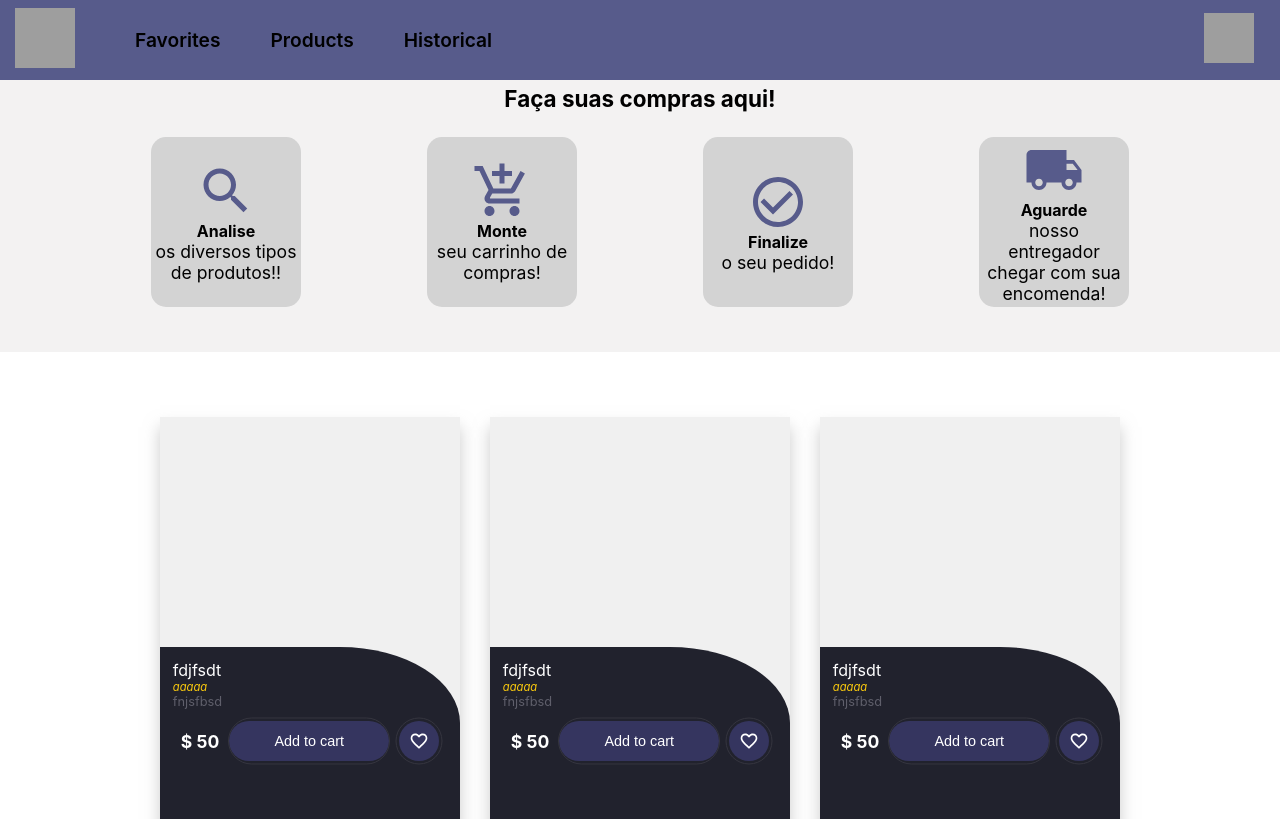
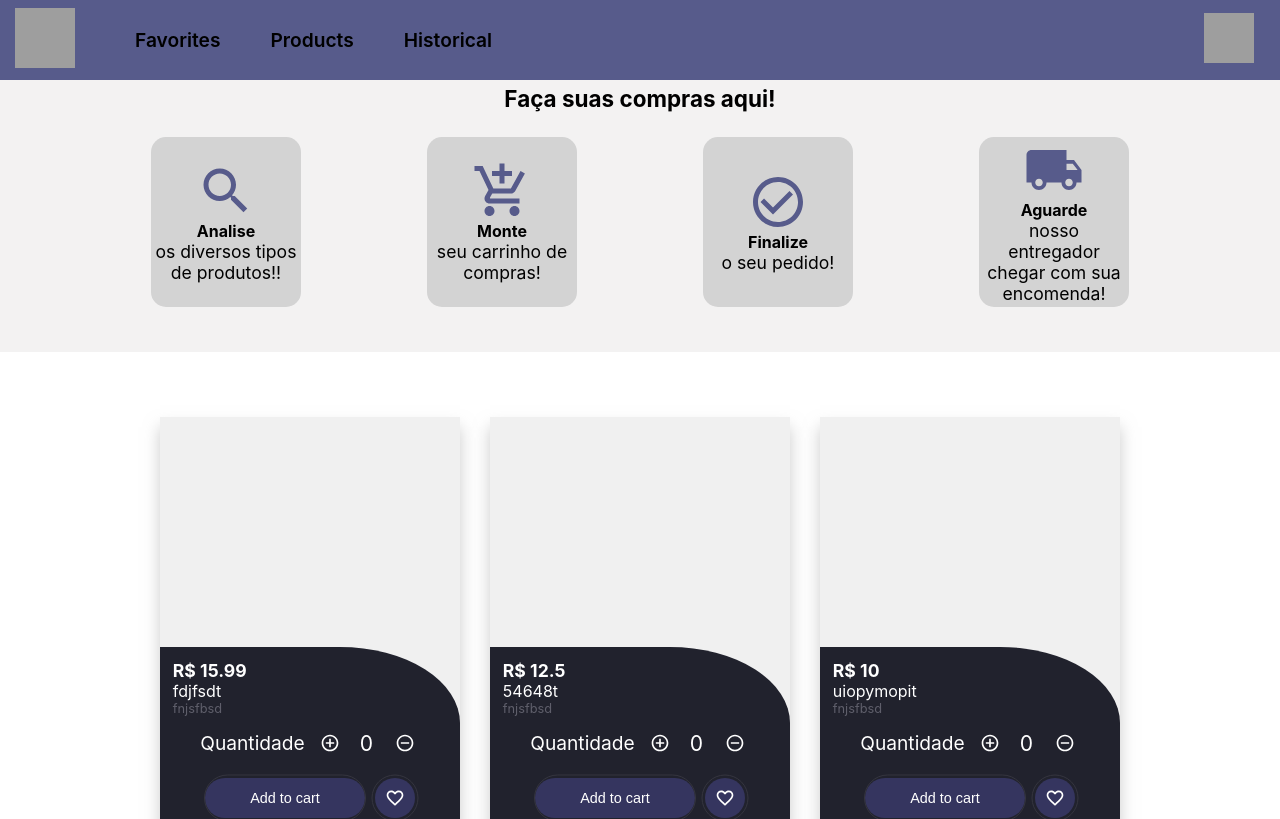
Before and after one commit to GabrielPelosi/react-commerce, a React (Create React App) app: page / in a window 1280 px wide. Shown: the top 819 px of the page. Built offline with nearby package versions, Linux system fonts and the light colour scheme; grey boxes are pictures that could not be loaded.

Commit message:
cart items, product cart new styles, remove prod from cart, clear cart and new styles for shop cart

```diff
--- a/src/App.tsx
+++ b/src/App.tsx
@@ -1,22 +1,27 @@
 import './App.scss';
-import {useState} from 'react'
+import { useState } from 'react'
 import Footer from './components/Footer/Footer';
 import Header from './components/Header/Header';
 import Navbar from './components/Navbar/Navbar';
 import ProductList from './components/ProductList/ProductList';
 import Cart from './components/Cart/Cart';
+import { CartProduct } from './types/CartProduct'
 
 function App() {
 
   const [cartMenuState, setCartMenuState] = useState<Boolean>(false)
+  const [cartItems, setCartItems] = useState<CartProduct[]>([])
 
   return (
     <>
 
       <Navbar cartMenuState={cartMenuState} setCartMenuState={setCartMenuState} />
-      <Cart cartMenuState={cartMenuState}/>
+      <Cart cartMenuState={cartMenuState} cartItems={cartItems} setCartItems={setCartItems} />
       <Header />
-      <ProductList />
+      <ProductList
+      cartItems={cartItems} setCartItems={setCartItems}
+      setCartMenuState={setCartMenuState}
+      />
       <Footer />
     </>
   );
--- /dev/null
+++ b/src/components/Cart/CartItem/CartItem.scss
@@ -0,0 +1,42 @@
+.card-cart-item{
+    color: #fff;
+    border: 1px solid orange;
+    border-radius: 15px;
+    margin-top: 10px;
+    border-radius: 15px;
+    width: 80%;
+    height: 130px;
+    margin-bottom: 15px;
+    display: flex;
+
+    .card-cart-item-image {
+        width: 100%;
+        height: 100px;
+        display: flex;
+        justify-content: center;
+        img{
+            margin-top: 10px;
+            width: 80%;
+            height: 110px;
+            border-radius: 50%;
+        }
+    }
+
+    .card-cart-items-details{
+        position: relative;
+        display: flex;
+        flex-wrap: wrap;
+        align-items: center;
+        justify-content: center;
+        font-size: 1.1em;
+        word-break: break-word;
+        width: 100%;
+        height: 86px;
+        margin-top: 25px;
+
+        .card-qnt-value{
+            margin-left: 5px;
+        }
+
+    }
+}
--- /dev/null
+++ b/src/components/Cart/CartItem/CartItem.tsx
@@ -0,0 +1,43 @@
+import React from 'react'
+import { ProductType } from '../../../types/Product'
+import { CartProduct } from '../../../types/CartProduct'
+import './CartItem.scss'
+import {HighlightOff} from '@material-ui/icons';
+
+type CartItemParam = {
+    id: number,
+    name: string,
+    price: number,
+    description: string,
+    quantity: number,
+    cartItems: CartProduct[],
+    setCartItems: Function
+}
+
+const CartItem = ({ id, name, price, description, quantity,cartItems,setCartItems }: CartItemParam) => {
+
+
+    return (
+        <>
+            <div className="card-cart-item">
+
+                <div className="card-cart-item-image">
+                    <img src="https://cdn0.iconfinder.com/data/icons/shopping-icons-rounded/110/Online-Shopping-512.png"
+                        alt="" />
+                </div>
+
+                <div className="card-cart-items-details">
+
+                    <span onClick={() => console.log(id)} className="card-qnt-label">Quantidade: </span>
+                    <span className="card-qnt-value">{quantity}  </span>
+
+
+                    <span className="card-total">Preço total:  {(price * quantity)}</span>
+                </div>
+                <HighlightOff onClick={() => setCartItems(cartItems.filter((item) => item.product.id !== id))} style={{margin: "5px", cursor: "pointer"}}/>
+            </div>
+        </>
+    )
+}
+
+export default CartItem
--- a/src/components/ProductList/Product/Product.scss
+++ b/src/components/ProductList/Product/Product.scss
@@ -6,7 +6,7 @@
     background: #f0f0f0;
     margin: 15px;
     .product-img {
-        width:300px;
+        width: 300px;
         height: 230px;
     }
 
@@ -19,27 +19,55 @@
         font-family: "Poppins", sans-serif;
         color: #fff;
 
+        .price {
+            display: block;
+            font-weight: 700;
+            font-size: 1.1rem;
+        }
+
         p {
             font-size: 0.8rem;
             color: #5f5f6b;
         }
     }
-
-    .rating {
-        font-size: 0.7rem;
-        color: #fdcc0d;
-    }
-
     .buttons {
-        height: 65px;
+        height: 55px;
         display: flex;
         align-items: center;
         justify-content: center;
 
-        .price {
-            font-weight: 700;
-            font-size: 1.1rem;
-            margin: 5px;
+        .qnt-input-container {
+            display: flex;
+            justify-content: space-evenly;
+            align-items: center;
+            font-size: 1.2em;
+            .qnt-title {
+                margin-right: 10px;
+            }
+            input::-webkit-outer-spin-button,
+            input::-webkit-inner-spin-button {
+                /* display: none; <- Crashes Chrome on hover */
+                -webkit-appearance: none;
+                margin: 0; /* <-- Apparently some margin are still there even though it's hidden */
+            }
+
+            input[type="number"] {
+                -webkit-appearance: none;
+                margin: 0;
+                -moz-appearance: textfield; /* Firefox */
+                width: 30px;
+
+                border: unset;
+                outline: none;
+                background-color: #21222d;
+                color: #fff;
+                font-size: 1.1em;
+                margin-left: 15px;
+            }
+
+            input[type="number"]:out-of-range{
+                border: solid 1px red;
+            }
         }
 
         .btn {
--- a/src/components/ProductList/Product/Product.tsx
+++ b/src/components/ProductList/Product/Product.tsx
@@ -1,33 +1,81 @@
+import {useState} from 'react'
 import React from 'react'
 import './Product.scss';
-import {FavoriteBorder} from '@material-ui/icons';
+import { FavoriteBorder, ControlPoint,Remove,RemoveCircleOutline } from '@material-ui/icons';
+import {CartProduct} from './../../../types/CartProduct'
+import {ProductType} from './../../../types/Product'
 
 
-type Prod = {
-    productTitle: string,
-    productDescription: string,
+type ProdParam = {
+    productObj: ProductType,
+    cartItems: CartProduct[],
+     setCartItems: Function,
+     setCartMenuState: Function,
 }
 
-const Product = ({productTitle, productDescription}: Prod) => {
+const Product = ({ productObj, cartItems, setCartItems, setCartMenuState }: ProdParam) => {
+
+    const [productQuantity, setProductQuantity] = useState<number>(0);
+
+    const addProdToCartMemoty = () => {
+        setCartMenuState(false)
+        if(productQuantity > 0){
+            const cartItem: CartProduct = {
+                product: productObj,
+                quantity: productQuantity,
+            }
+            if(cartItems.some(item => item.product.id === productObj.id)){
+                var index = cartItems.findIndex(item => item.product.id === productObj.id)
+                var flag = cartItems[index].quantity
+                if(flag + productQuantity <= 10){
+                    cartItems[index].quantity = productQuantity + cartItems[index].quantity
+                    setCartItems(cartItems)
+                }
+            }else  {
+                cartItems.push(cartItem)
+                setCartItems(cartItems)
+                console.log(cartItems)
+            }
+
+        }
+
+    }
+
+
     return (
         <div className="product-card">
             <div className="product-img">
 
             </div>
             <div className="product-detail">
-                <span>{productTitle}t</span>
-                <div className="rating">
-                    <i>a</i>
-                    <i>a</i>
-                    <i>a</i>
-                    <i>a</i>
-                    <i>a</i>
+                <span className="price" > R$ {productObj.price}</span>
+                <span>{productObj.name}t</span>
+                <p>{productObj.description}</p>
+
+                <div className="buttons">
+
+                    <div className="qnt-input-container">
+                        <span className="qnt-title">Quantidade</span>
+                        <ControlPoint onClick={()=> productQuantity >=10 ? setProductQuantity(10) :  setProductQuantity((productQuantity + 1))} style={{ fontSize: 20, color: "#fff", margin: "5px", cursor: "pointer" }}/>
+                        <input type="number" value={productQuantity} min="0" max="10"
+                        onChange={(event: any) => {
+                            if(event.target.value.lenght > 1){
+                                alert('eero')
+                            }else{
+                                setProductQuantity(event.target.value);
+                            }
+
+                          }}
+                          />
+                        <RemoveCircleOutline onClick={()=> productQuantity <=0 ? setProductQuantity(0) : setProductQuantity((productQuantity - 1))} style={{ fontSize: 20, color: "#fff", margin: "5px", marginTop: "5px", cursor: "pointer" }}/>
+
+                    </div>
+
                 </div>
-                <p>{productDescription}</p>
                 <div className="buttons">
-                    <span className="price"> $ 50</span>
-                    <button className="btn cart">Add to cart</button>
-                    <button className="btn bookmark"><FavoriteBorder style={{fontSize: 20}}/></button>
+                    <button onClick={() => addProdToCartMemoty()} className="btn cart">Add to cart</button>
+                    <button onClick={() => alert('added to fav')} className="btn bookmark"><FavoriteBorder style={{ fontSize: 20 }} /></button>
+
                 </div>
             </div>
         </div>
--- a/src/components/ProductList/ProductList.tsx
+++ b/src/components/ProductList/ProductList.tsx
@@ -1,37 +1,31 @@
 import React from 'react'
+import { CartProduct } from '../../types/CartProduct'
 import Product from './Product/Product'
 import './ProductList.scss'
+import { ProductType } from '../../types/Product'
 
-type Prod = {
-    productTitle: string,
-    productDescription: string,
+type ProductParam = {
+    cartItems: CartProduct[],
+     setCartItems: Function,
+     setCartMenuState: Function,
 }
 
-const ProductList = () => {
+const ProductList = ({cartItems, setCartItems, setCartMenuState}: ProductParam) => {
 
-    const products: Prod[] = [{
-        productTitle: "fdjfsd", productDescription:"fnjsfbsd"
+    const products: ProductType[] = [{
+        id: 1, name: "fdjfsd", description:"fnjsfbsd", price: 15.99
     },{
-        productTitle: "fdjfsd", productDescription:"fnjsfbsd"
+        id: 2, name: "54648", description:"fnjsfbsd", price: 12.50
     },{
-        productTitle: "fdjfsd", productDescription:"fnjsfbsd"
-    },{
-        productTitle: "fdjfsd", productDescription:"fnjsfbsd"
-    },{
-        productTitle: "fdjfsd", productDescription:"fnjsfbsd"
-    },{
-        productTitle: "fdjfsd", productDescription:"fnjsfbsd"
-    },{
-        productTitle: "fdjfsd", productDescription:"fnjsfbsd"
-    },{
-        productTitle: "fdjfsd", productDescription:"fnjsfbsd"
-    }]
+        id: 3, name: "uiopymopi", description:"fnjsfbsd", price: 10
+    },]
     return (
         <div className="product-container">
             {
-                products.map(product => (
-                    <Product productTitle={product.productTitle}
-                    productDescription={product.productDescription} />
+                products.map(productObj => (
+                    <Product productObj={productObj}
+                    cartItems={cartItems} setCartItems={setCartItems}
+                    setCartMenuState={setCartMenuState} />
                 ))
             }
 
--- /dev/null
+++ b/src/types/CartProduct.ts
@@ -0,0 +1,6 @@
+import {ProductType} from './Product'
+
+export type CartProduct = {
+    product: ProductType,
+    quantity: number,
+}
--- /dev/null
+++ b/src/types/Product.ts
@@ -0,0 +1,6 @@
+export type ProductType = {
+    id: number,
+    name: string,
+    price: number,
+    description: string,
+}
```
Also changed, not shown: src/components/Cart/Cart.scss (+49 -4 lines), src/components/Cart/Cart.tsx (+25 -6 lines).
